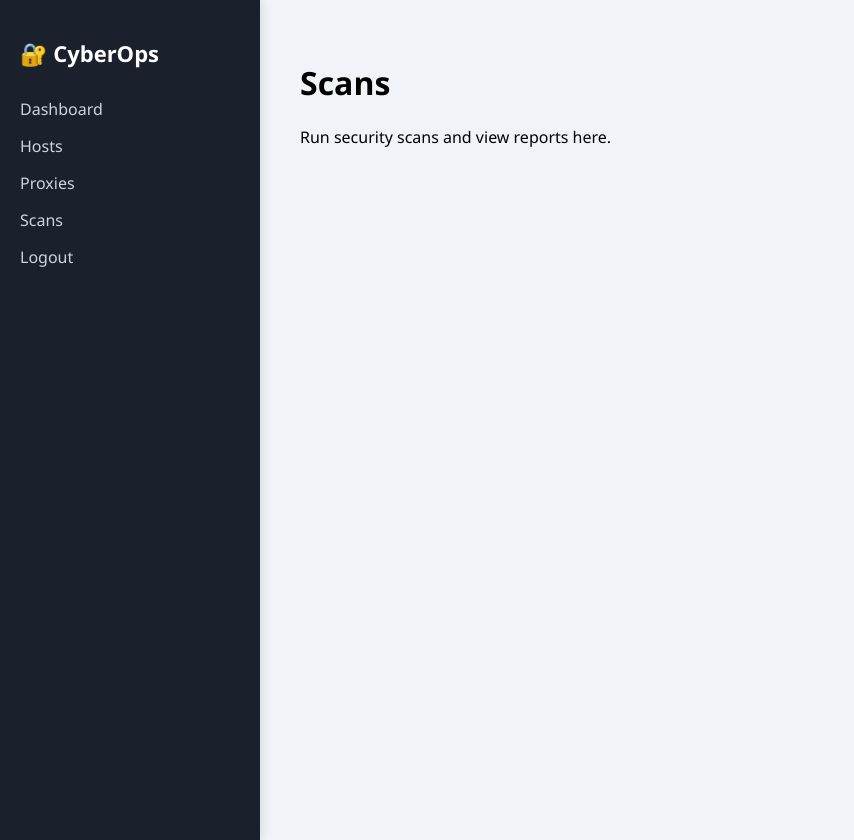
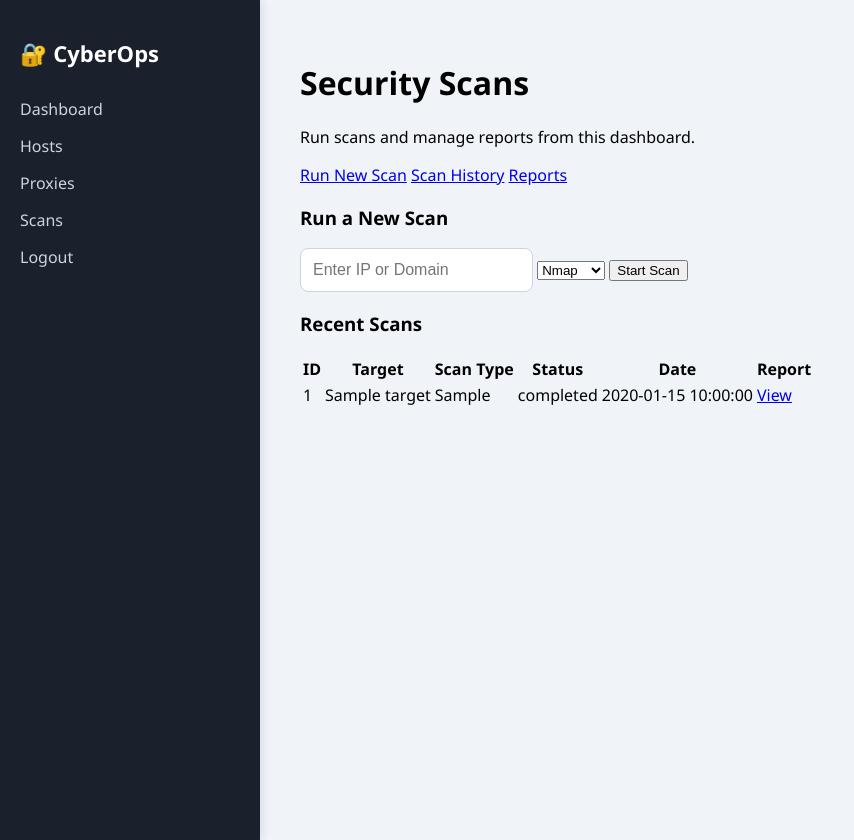
Before and after one commit to LM-Codespace/Dashboard-Flask, a Flask app: template templates/scans.html in a window 1280 px wide. Shown: the whole page, without its empty margins (0-854 px from the left). Run offline with Flask 3, Linux system fonts and the light colour scheme; the template is opened without the code that fills it: most values are stand-ins (such as "Sample title", 1, 10 or a date in 2020); some libraries are stand-ins or nearby versions.

Commit message:
Update scans.html

```diff
--- a/templates/scans.html
+++ b/templates/scans.html
@@ -1,5 +1,65 @@
 {% extends "base.html" %}
 {% block content %}
-    <h1>Scans</h1>
-    <p>Run security scans and view reports here.</p>
+<div class="container">
+    <h1>Security Scans</h1>
+    <p>Run scans and manage reports from this dashboard.</p>
+
+    <!-- Sub Navigation -->
+    <div class="subnav">
+        <a href="{{ url_for('scans.run_scan_view') }}" class="subnav-link">Run New Scan</a>
+        <a href="{{ url_for('scans.scan_history') }}" class="subnav-link">Scan History</a>
+        <a href="{{ url_for('scans.reports') }}" class="subnav-link">Reports</a>
+    </div>
+
+    <!-- New Scan Form -->
+    <div class="scan-form">
+        <h3>Run a New Scan</h3>
+        <form action="{{ url_for('scans.run_scan') }}" method="POST">
+            <div class="form-group">
+                <input type="text" name="target" placeholder="Enter IP or Domain" required>
+                <select name="scan_type">
+                    <option value="nmap">Nmap</option>
+                    <option value="nikto">Nikto</option>
+                    <option value="custom">Custom</option>
+                </select>
+                <button type="submit" class="btn">Start Scan</button>
+            </div>
+        </form>
+    </div>
+
+    <!-- Recent Scans Table -->
+    <div class="scan-table">
+        <h3>Recent Scans</h3>
+        <table class="styled-table">
+            <thead>
+                <tr>
+                    <th>ID</th>
+                    <th>Target</th>
+                    <th>Scan Type</th>
+                    <th>Status</th>
+                    <th>Date</th>
+                    <th>Report</th>
+                </tr>
+            </thead>
+            <tbody>
+                {% for scan in recent_scans %}
+                    <tr>
+                        <td>{{ scan.id }}</td>
+                        <td>{{ scan.target }}</td>
+                        <td>{{ scan.scan_type }}</td>
+                        <td>{{ scan.status }}</td>
+                        <td>{{ scan.date }}</td>
+                        <td>
+                            {% if scan.status == 'completed' %}
+                                <a href="{{ url_for('scans.view_report', scan_id=scan.id) }}" class="btn btn-small">View</a>
+                            {% else %}
+                                <span>Pending</span>
+                            {% endif %}
+                        </td>
+                    </tr>
+                {% endfor %}
+            </tbody>
+        </table>
+    </div>
+</div>
 {% endblock %}
```
